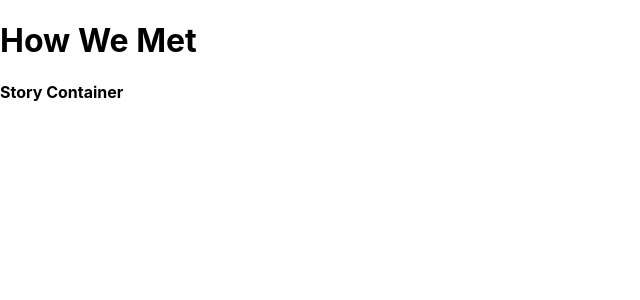
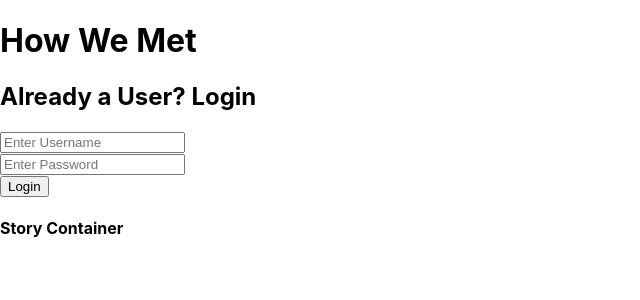
Before and after one commit to kmocon06/how-we-met-react, a React (Create React App) app: page / in a window 1280 px wide. Shown: the top 300 px of the page, without its empty margins (0-640 px from the left). Built offline with nearby package versions, Linux system fonts and the light colour scheme; no server answers.

Commit message:
can see login form

```diff
--- a/src/App.js
+++ b/src/App.js
@@ -1,5 +1,6 @@
 import React from 'react';
 import './App.css';
+import LoginRegisterForm from './LoginRegisterForm'
 import StoryContainer from './StoryContainer'
 
 function App() {
@@ -9,6 +10,7 @@ function App() {
   return (
     <div className="App">
       <h1>How We Met</h1>
+      <LoginRegisterForm />
       <StoryContainer />
     </div>
   );
--- /dev/null
+++ b/src/LoginRegisterForm/index.js
@@ -0,0 +1,35 @@
+import React, {Component} from 'react'
+
+class LoginRegisterForm extends Component {
+	constructor(props) {
+		super(props)
+	}
+
+	render() {
+		return(
+			<React.Fragment>
+				<h2>Already a User? Login</h2>
+				<form>
+					<div>
+						<input
+							type="text"
+							name="username"
+							placeholder="Enter Username"
+						/>
+					</div>
+					<div>
+						<input
+							type="password"
+							name="password"
+							placeholder="Enter Password"
+						/>
+					</div>
+				<button>Login</button>
+				</form>
+			</React.Fragment>
+		)
+	}
+}
+
+
+export default LoginRegisterForm
```
